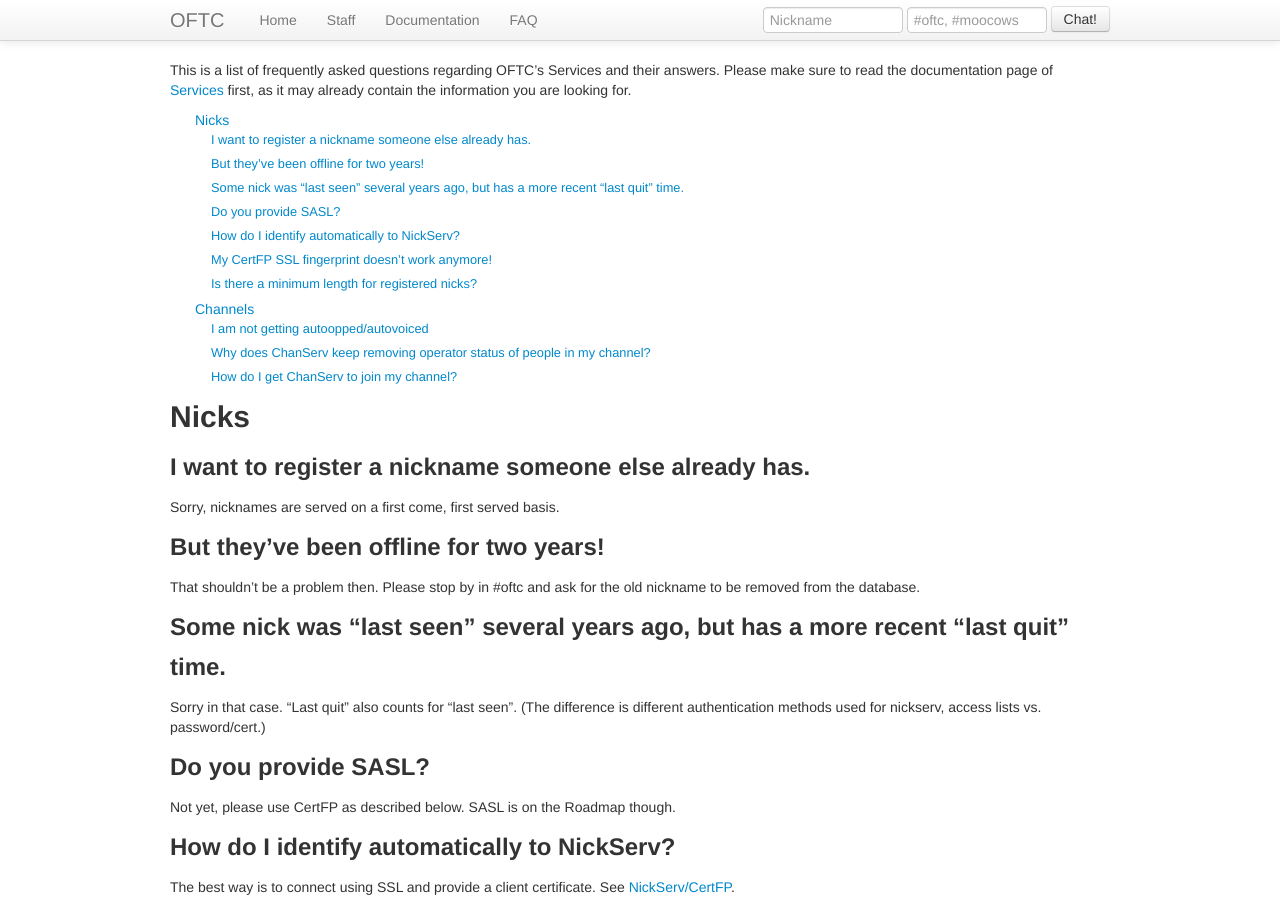
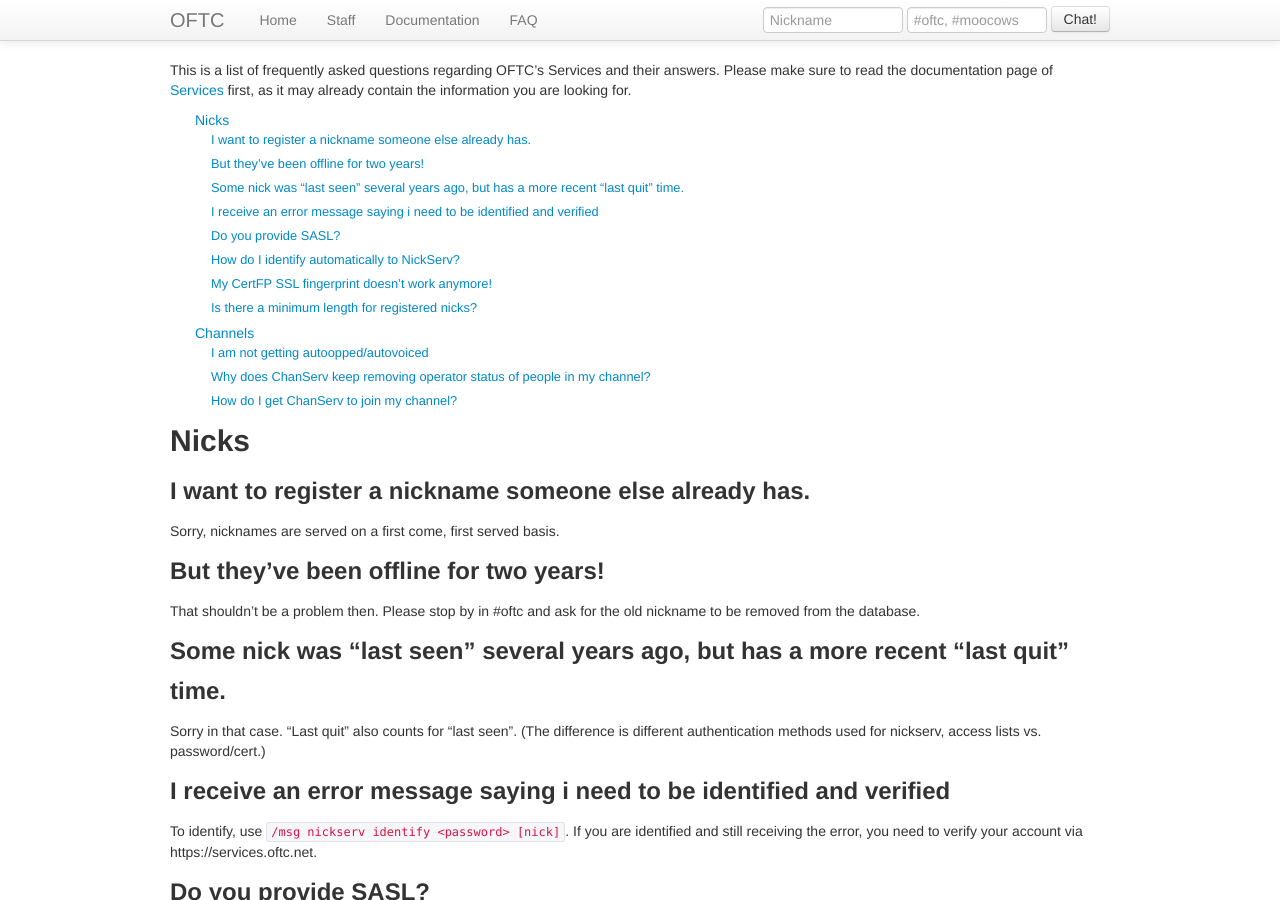
Before and after one commit to oftc/oftc-web, a Jekyll site: the page built from FAQ/Services.md, in a window 1280 px wide and 900 px high. Built offline with Jekyll 4.4.1, drawn with Linux system fonts in a browser that asks for light colours.

Commit message:
Update Services.md

```diff
--- a/FAQ/Services.md
+++ b/FAQ/Services.md
@@ -28,6 +28,12 @@
 Sorry in that case. "Last quit" also counts for "last seen". (The difference is
 different authentication methods used for nickserv, access lists vs.
 password/cert.)
+
+
+## I receive an error message saying i need to be identified and verified ##
+
+To identify, use `/msg nickserv identify <password> [nick]`. If you are identified and still receiving the error,
+you need to verify your account via https://services.oftc.net.
 
 
 ## Do you provide SASL? ##
```
